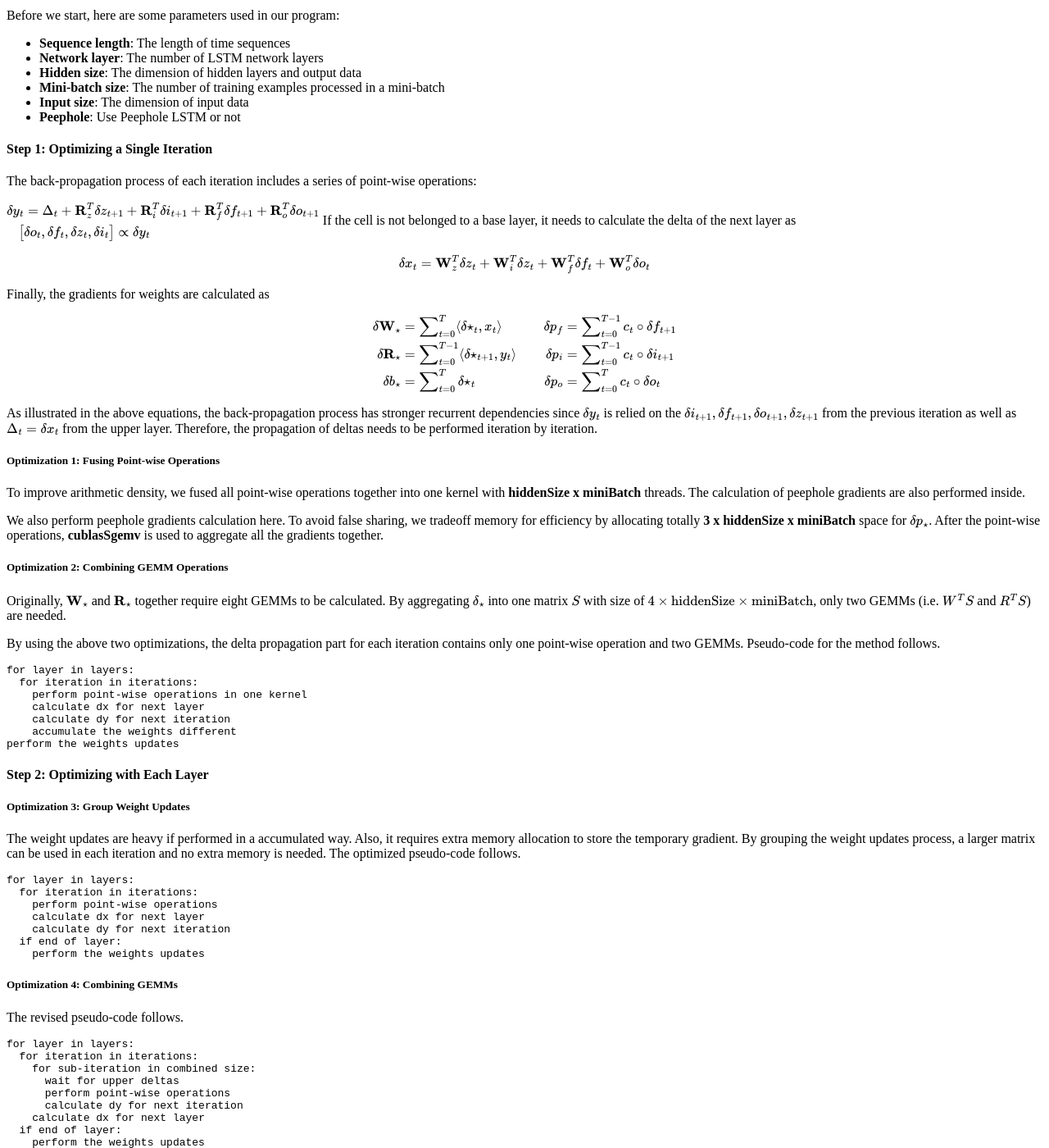
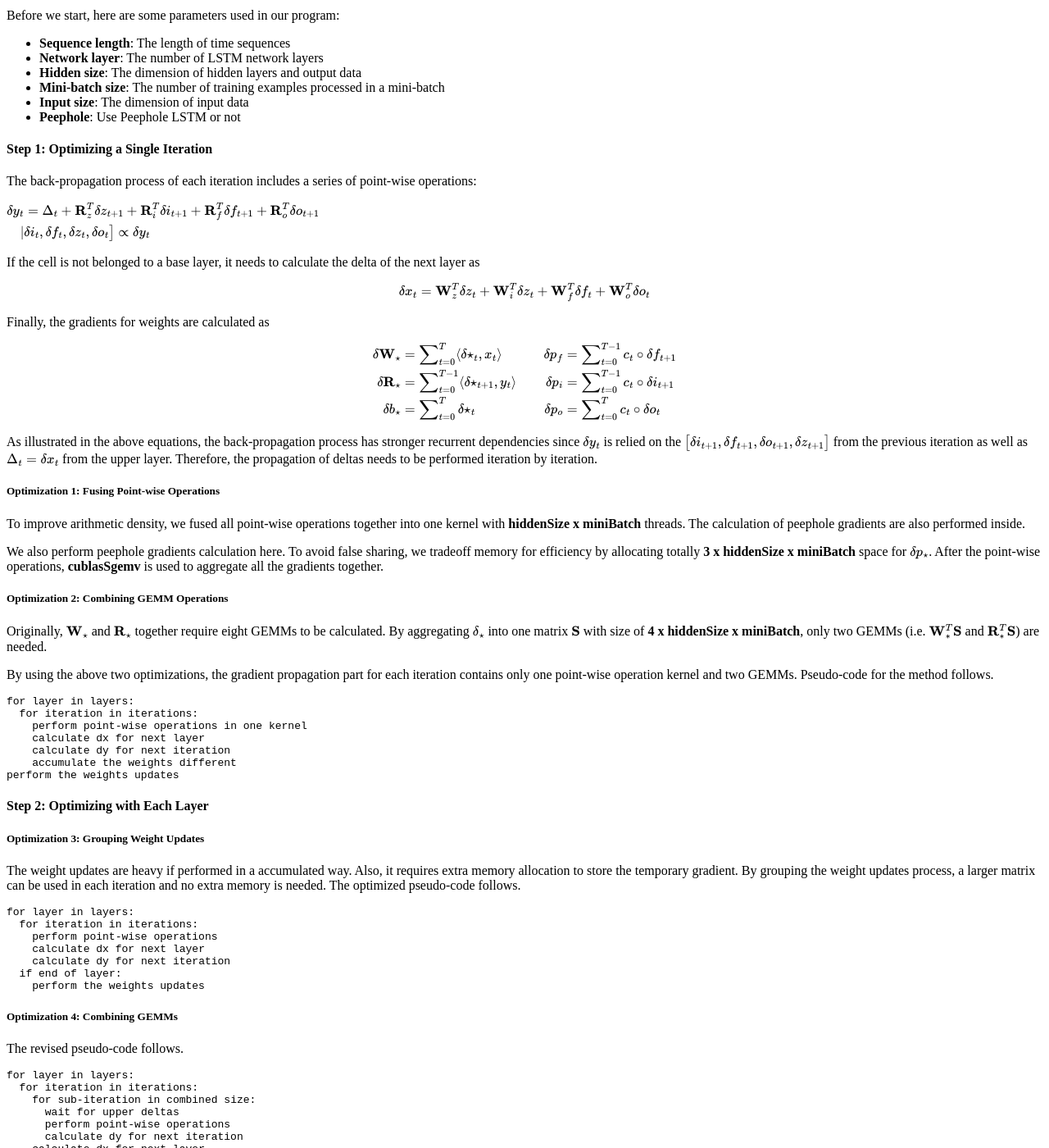
Before and after one commit to yuangliu/15618prj, a Jekyll site: the page built from docs/final.md, in a window 1280 px wide and 1400 px high, scrolled down 1418 px. Shown: the whole window at 82% size. Built offline with Jekyll 4.4.1, drawn with Linux system fonts in a browser that asks for light colours; formulas are drawn with MathJax 3.

Commit message:
equation fixed

````diff
--- a/docs/final.md
+++ b/docs/final.md
@@ -65,12 +65,13 @@ Before we start, here are some parameters used in our program:
 The back-propagation process of each iteration includes a series of point-wise operations:
 
 $$\begin{aligned}
-\delta y_t &= \Delta_t + \mathbf{R}_z^T\delta z_{t+1} + \mathbf{R}_i^T\delta i_{t+1} + \mathbf{R}_f^T\delta f_{t+1} + \mathbf{R}_o^T\delta o_{t+1}\\ \big[ &\delta o_{t}, \delta f_{t}, \delta z_{t},\delta i_{t}\big] \propto \delta y_{t}
+\delta y_t &= \Delta_t + \mathbf{R}_z^T\delta z_{t+1} + \mathbf{R}_i^T\delta i_{t+1} + \mathbf{R}_f^T\delta f_{t+1} + \mathbf{R}_o^T\delta o_{t+1}\\  \mid &\delta i_{t}, \delta f_{t}, \delta z_{t},\delta o_{t}\big] \propto \delta y_{t}
 \end{aligned}$$
 <!-- \quad
 \delta f_{t} \propto \delta y_{t}\quad
 \delta i_{t} \propto \delta y_{t}\quad
 \delta z_{t} \propto \delta y_{t}\\ -->
+
 If the cell is not belonged to a base layer, it needs to calculate the delta of the next layer as
 
 $$\delta x_t = \mathbf{W}_z^T\delta z_{t} + \mathbf{W}_i^T\delta z_{t} + \mathbf{W}_f^T\delta f_{t} + \mathbf{W}_o^T\delta o_{t}$$
@@ -86,7 +87,7 @@ $$\begin{aligned}
 \delta p_{o} &= \sum\nolimits^{T}_{t=0} c_t \circ \delta o_{t}\\
 \end{aligned}$$
 
-As illustrated in the above equations, the back-propagation process has stronger recurrent dependencies since $$\delta y_t$$ is relied on the $$\delta i_{t+1},\delta f_{t+1}, \delta o_{t+1},  \delta z_{t+1}$$ from the previous iteration as well as $$\Delta_t = \delta x_t$$ from the upper layer. Therefore, the propagation of deltas needs to be performed iteration by iteration.
+As illustrated in the above equations, the back-propagation process has stronger recurrent dependencies since $$\delta y_t$$ is relied on the $$\big[\delta i_{t+1},\delta f_{t+1}, \delta o_{t+1}, \delta z_{t+1}\big]$$ from the previous iteration as well as $$\Delta_t = \delta x_t$$ from the upper layer. Therefore, the propagation of deltas needs to be performed iteration by iteration.
 
 
 ##### Optimization 1: Fusing Point-wise Operations
@@ -96,10 +97,10 @@ We also perform peephole gradients calculation here. To avoid false sharing, we
 
 
 ##### Optimization 2: Combining GEMM Operations
-Originally, $$\mathbf{W}_\star$$ and $$\mathbf{R}_\star$$ together require eight GEMMs to be calculated. By aggregating $$\delta_\star$$ into one matrix $$S$$ with size of $$4\times \text{hiddenSize} \times \text{miniBatch}$$, only two GEMMs (i.e. $$W^TS$$ and $$R^TS$$) are needed.
+Originally, $$\mathbf{W}_\star$$ and $$\mathbf{R}_\star$$ together require eight GEMMs to be calculated. By aggregating $$\delta_\star$$ into one matrix $$\mathbf{S}$$ with size of **4 x hiddenSize x miniBatch**, only two GEMMs (i.e. $$\mathbf{W}_{*}^T\mathbf{S}$$ and $$\mathbf{R}_{*}^T\mathbf{S}$$) are needed.
 
 
-By using the above two optimizations, the delta propagation part for each iteration contains only one point-wise operation and two GEMMs. Pseudo-code for the method follows.
+By using the above two optimizations, the gradient propagation part for each iteration contains only one point-wise operation kernel and two GEMMs. Pseudo-code for the method follows.
 ```c++
 for layer in layers:
   for iteration in iterations:
@@ -112,7 +113,7 @@ perform the weights updates
 
 #### Step 2: Optimizing with Each Layer
 
-##### Optimization 3: Group Weight Updates
+##### Optimization 3: Grouping Weight Updates
 The weight updates are heavy if performed in a accumulated way. Also, it requires extra memory allocation to store the temporary gradient. By grouping the weight updates process, a larger matrix can be used in each iteration and no extra memory is needed. The optimized pseudo-code follows.
 ```c++
 for layer in layers:
````
Also changed, not shown: other parts of docs/final.md (+1 -1 lines).
